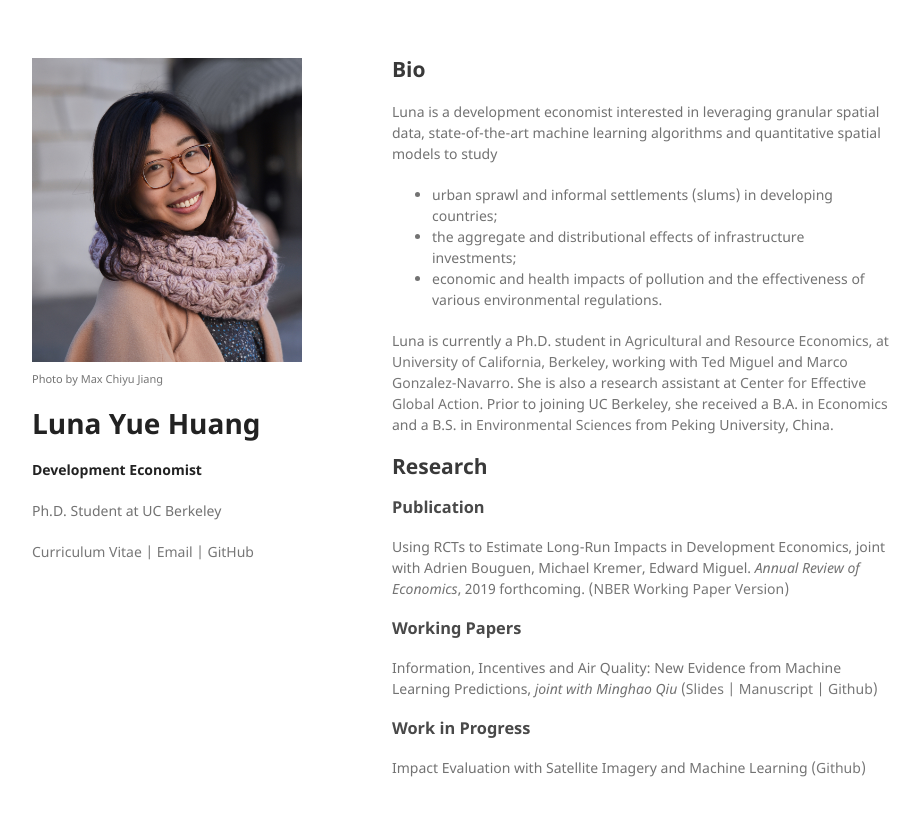
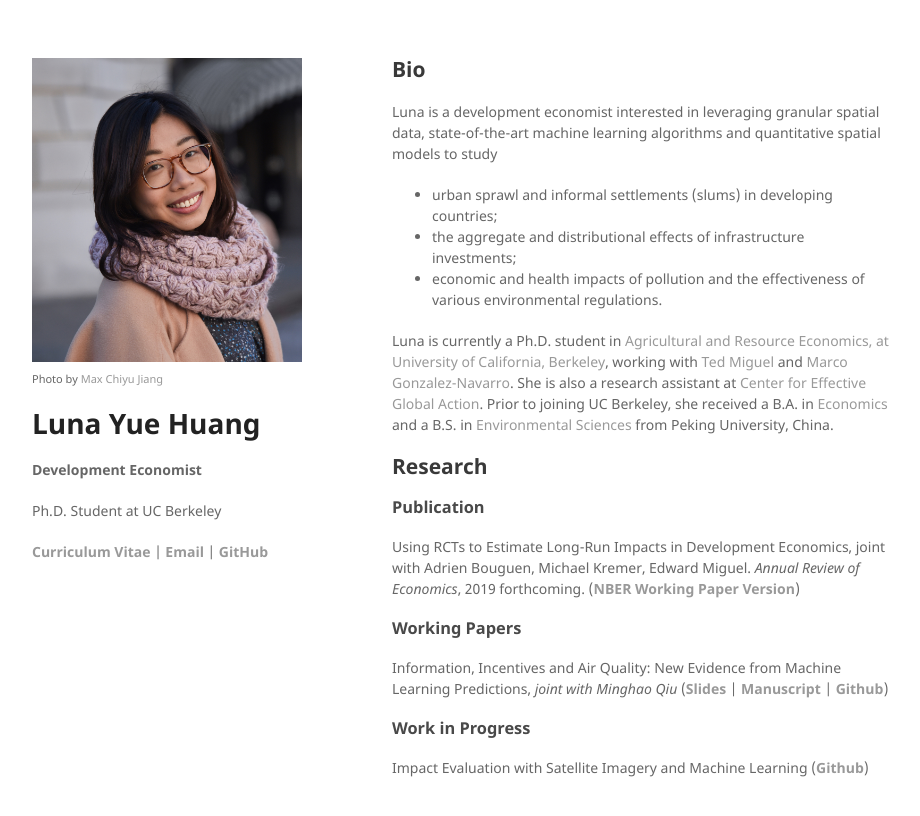
Before and after one commit to luna983/luna983.github.io, a Jekyll site: the page built from index.md, in a window 1280 px wide. Shown: the top 816 px of the page, without its empty margins (178-1098 px from the left). Built offline with Jekyll 4.4.1, drawn with Linux system fonts in a browser that asks for light colours; our own code applies the rules of GitHub Pages for plain Markdown files.

Commit message:
color change

```diff
--- a/_layouts/default.html
+++ b/_layouts/default.html
@@ -24,7 +24,7 @@
         <h1>{{ site.title }}</h1>
         <p><strong>{{ site.short_description }}</strong></p>
         <p>{{ site.long_description }}<br></p>
-        <p><a href="{{ site.long_url }}{{ site.cv_file }}">Curriculum Vitae</a> &#124; <a href="mailto:{{ site.email }}">Email</a> &#124; <a href="{{ site.github }}">GitHub</a><br></p>
+        <p><a href="{{ site.long_url }}{{ site.cv_file }}"><b>Curriculum Vitae</b></a> &#124; <a href="mailto:{{ site.email }}"><b>Email</b></a> &#124; <a href="{{ site.github }}"><b>GitHub</b></a><br></p>
         <p><br></p>
 
       </header>
--- a/assets/css/style.css
+++ b/assets/css/style.css
@@ -240,7 +240,7 @@ body {
   background-color: #fff;
   padding: 50px;
   font: 14px/1.5 "Noto Sans", "Helvetica Neue", Helvetica, Arial, sans-serif;
-  color: #727272;
+  color: #666666;
   font-weight: 400; }
 
 h1, h2, h3, h4, h5, h6 {
@@ -263,7 +263,7 @@ h3, h4, h5, h6 {
   color: #494949; }
 
 a {
-  color: #777777;
+  color: #999999;
   text-decoration: none; }
 
 a:hover, a:focus {
@@ -362,7 +362,6 @@ header ul a:active {
   background-color: #f0f0f0; }
 
 strong {
-  color: #222;
   font-weight: 700; }
 
 header ul li + li + li {
@@ -421,6 +420,7 @@ footer {
     position: absolute;
     right: 50px;
     top: 52px; } }
+
 @media print, screen and (max-width: 720px) {
   body {
     word-wrap: break-word; }
@@ -433,6 +433,7 @@ footer {
 
   pre, code {
     word-wrap: normal; } }
+
 @media print, screen and (max-width: 480px) {
   body {
     padding: 15px; }
@@ -442,6 +443,7 @@ footer {
 
   header li, header ul li + li + li {
     width: 33%; } }
+
 @media print {
   body {
     padding: 0.4in;
--- a/index.md
+++ b/index.md
@@ -16,12 +16,12 @@ Luna is currently a Ph.D. student in [Agricultural and Resource Economics, at Un
 
 ### Publication
 
-Using RCTs to Estimate Long-Run Impacts in Development Economics, joint with Adrien Bouguen, Michael Kremer, Edward Miguel. _Annual Review of Economics_, 2019 forthcoming. ([NBER Working Paper Version](https://www.nber.org/papers/w25356))
+Using RCTs to Estimate Long-Run Impacts in Development Economics, joint with Adrien Bouguen, Michael Kremer, Edward Miguel. _Annual Review of Economics_, 2019 forthcoming. ([__NBER Working Paper Version__](https://www.nber.org/papers/w25356))
 
 ### Working Papers
 
-Information, Incentives and Air Quality: New Evidence from Machine Learning Predictions, _joint with Minghao Qiu_ ([Slides](https://github.com/luna983/air-quality-machine-learning/blob/master/docs/slides.pdf) &#124; [Manuscript](https://github.com/luna983/air-quality-machine-learning/blob/master/docs/manuscript.pdf) &#124; [Github](https://github.com/luna983/air-quality-machine-learning))
+Information, Incentives and Air Quality: New Evidence from Machine Learning Predictions, _joint with Minghao Qiu_ ([__Slides__](https://github.com/luna983/air-quality-machine-learning/blob/master/docs/slides.pdf) &#124; [__Manuscript__](https://github.com/luna983/air-quality-machine-learning/blob/master/docs/manuscript.pdf) &#124; [__Github__](https://github.com/luna983/air-quality-machine-learning))
 
 ### Work in Progress
 
-Impact Evaluation with Satellite Imagery and Machine Learning ([Github](https://github.com/luna983/impact-evaluation-with-machine-learning))
+Impact Evaluation with Satellite Imagery and Machine Learning ([__Github__](https://github.com/luna983/impact-evaluation-with-machine-learning))
```
